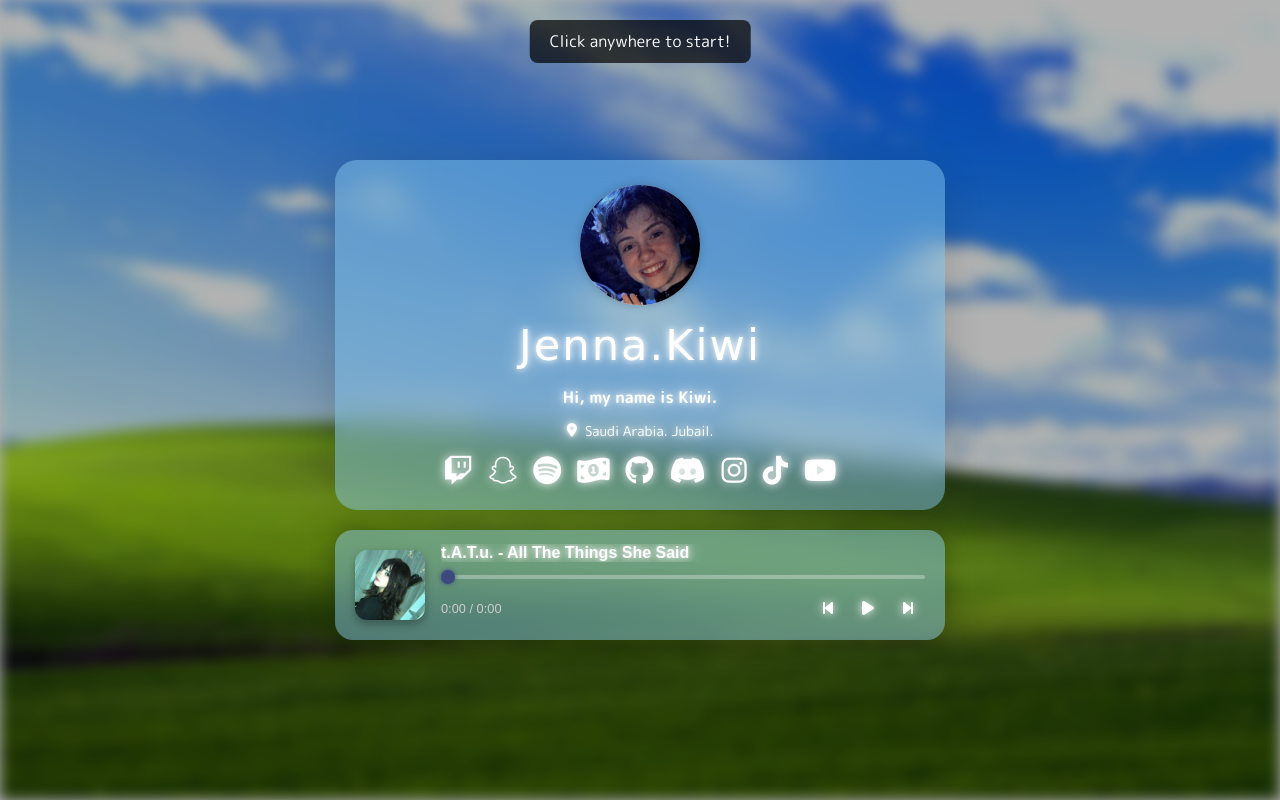
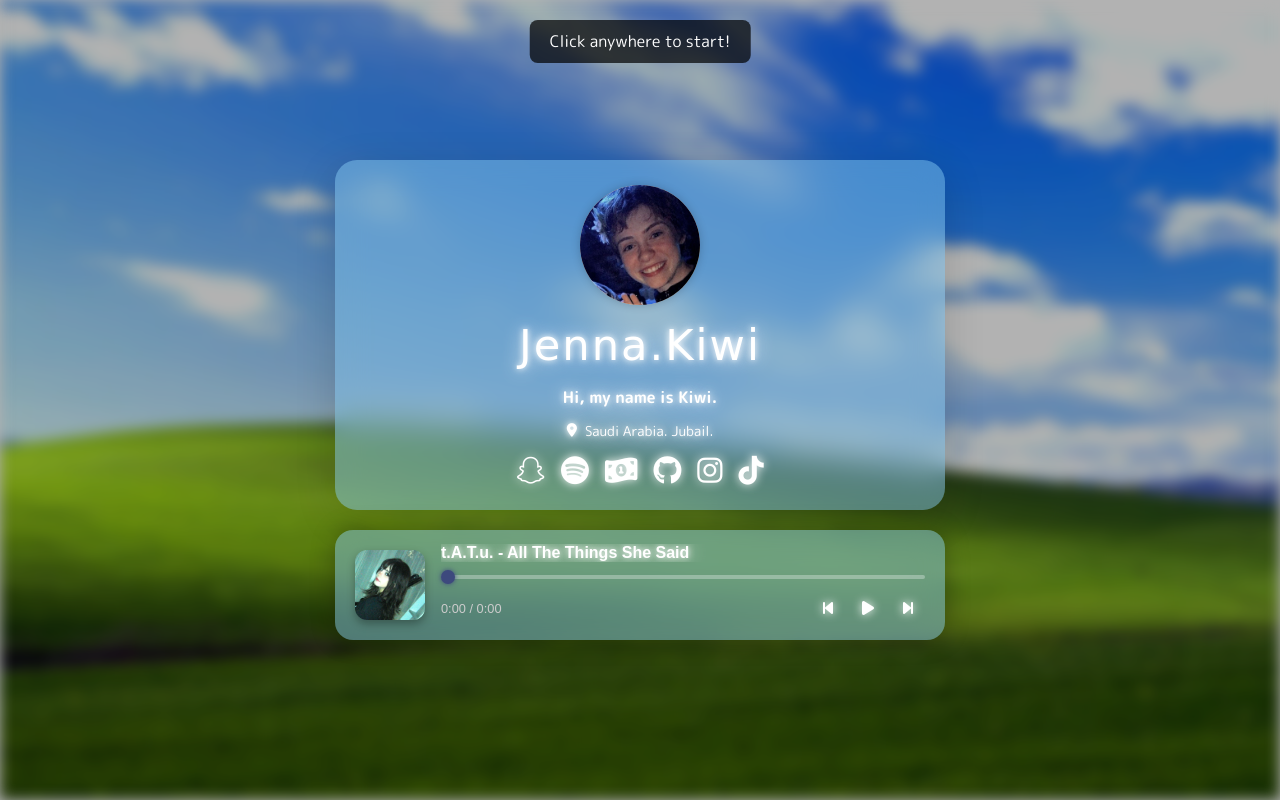
Before and after one commit to ou24h/jenna.kiwi, a plain HTML site: page index.html in a window 1280 px wide. Drawn offline with Linux system fonts and the light colour scheme; a web font is replaced by a local one.

```diff
--- a/index.html
+++ b/index.html
@@ -441,9 +441,6 @@
                 <i class="fa-solid fa-location-dot" aria-hidden="true"></i> Saudi Arabia. Jubail.
             </div>
             <nav class="social-icons" aria-label="Social media links">
-                <a href="https://www.twitch.tv/Np7s_12h" target="_blank" rel="noopener noreferrer" aria-label="Visit Np7s_12h on Twitch">
-                    <i class="fab fa-twitch" aria-hidden="true"></i>
-                </a>
                 <a href="https://www.snapchat.com/add/np7-2010" target="_blank" rel="noopener noreferrer" aria-label="Add np7-2010 on Snapchat">
                     <i class="fab fa-snapchat-ghost" aria-hidden="true"></i>
                 </a>
@@ -456,17 +453,11 @@
                 <a href="https://github.com/ou24h" target="_blank" rel="noopener noreferrer" aria-label="Visit ou24h on GitHub">
                     <i class="fab fa-github" aria-hidden="true"></i>
                 </a>
-                <a href="https://discord.com/invite/cWNNYB8pks" target="_blank" rel="noopener noreferrer" aria-label="Join Clove's Discord server">
-                    <i class="fab fa-discord" aria-hidden="true"></i>
-                </a>
                 <a href="https://www.instagram.com/Clove.24h" target="_blank" rel="noopener noreferrer" aria-label="Follow Clove.24h on Instagram">
                     <i class="fab fa-instagram" aria-hidden="true"></i>
                 </a>
-                <a href="https://www.tiktok.com/@Clove.24h" target="_blank" rel="noopener noreferrer" aria-label="Follow Clove.24h on TikTok">
+                    <a href="https://www.tiktok.com/@jenna.kiwi" target="_blank" rel="noopener noreferrer" aria-label="Follow Clove.24h on TikTok">
                     <i class="fab fa-tiktok" aria-hidden="true"></i>
-                </a>
-                <a href="https://www.youtube.com/channel/@Clove.24h" target="_blank" rel="noopener noreferrer" aria-label="Visit Clove's YouTube channel">
-                    <i class="fab fa-youtube" aria-hidden="true"></i>
                 </a>
             </nav>
         </main>
```
